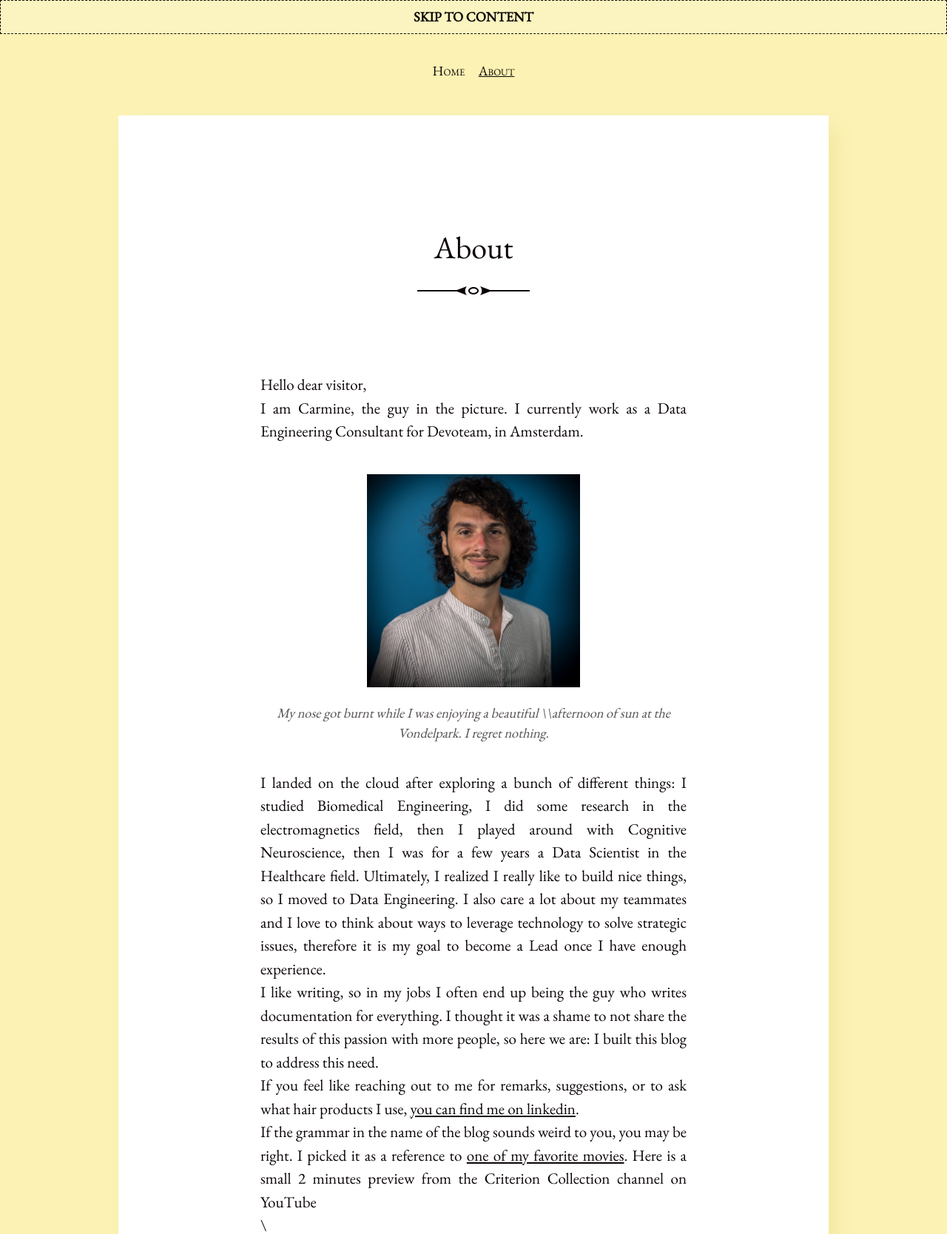
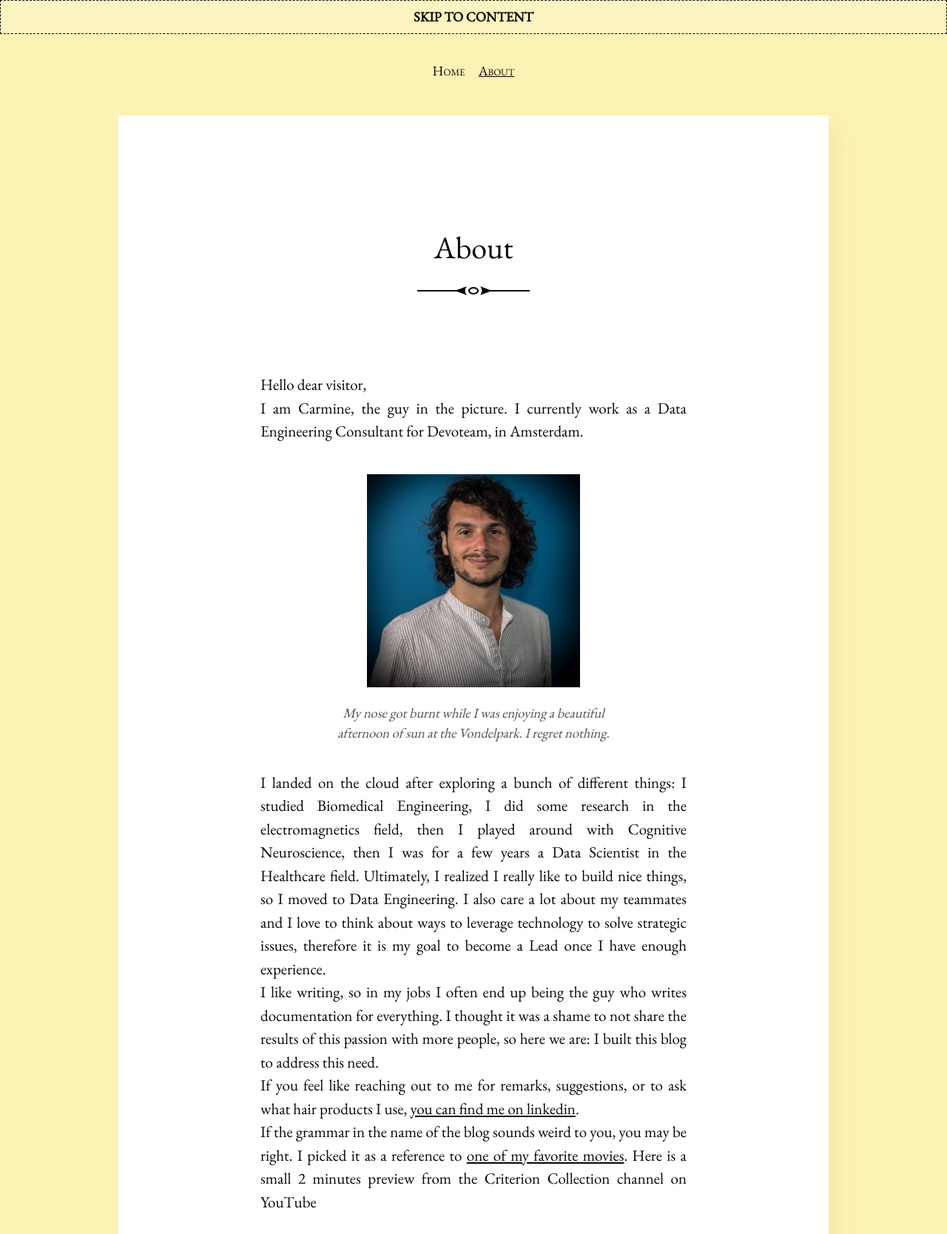
Before and after one commit to carmigno/carmigno.github.io, a Jekyll site: the page built from about.md, in a window 1280 px wide, cut to the strip 0-1668 px from the top of the page. Shown: the whole strip at 74% size. Built offline with Jekyll 4.4.1, drawn with Linux system fonts in a browser that asks for light colours.

Commit message:
Retry linebreak

```diff
--- a/about.md
+++ b/about.md
@@ -10,24 +10,24 @@ I am Carmine, the guy in the picture. I currently work as a Data Engineering Con
 <figure>
   <img alt="Carmine Gnolo" src="./assets/images/carmine.jpg" style="width:50%"/>
   <figcaption>
-    My nose got burnt while I was enjoying a beautiful \\afternoon of sun at the Vondelpark. I regret nothing.
+    My nose got burnt while I was enjoying a beautiful <br />afternoon of sun at the Vondelpark. I regret nothing.
   </figcaption>
 </figure>
 
 I landed on the cloud after exploring a bunch of different things: I studied Biomedical Engineering, I did some research in the electromagnetics field, then I played around with Cognitive Neuroscience, then I was for a few years a Data Scientist in the Healthcare field. Ultimately, I realized I really like to build nice things, so I moved to Data Engineering. I also care a lot about my teammates and I love to think about ways to leverage technology to solve strategic issues, therefore it is my goal to become a Lead once I have enough experience.
-\\
+<br />
 I like writing, so in my jobs I often end up being the guy who writes documentation for everything. I thought it was a shame to not share the results of this passion with more people, so here we are: I built this blog to address this need.
-\\
+<br />
 If you feel like reaching out to me for remarks, suggestions, or to ask what hair products I use, [you can find me on linkedin](https://www.linkedin.com/in/gnolo/).
-\\
+<br />
 If the grammar in the name of the blog sounds weird to you, you may be right. I picked it as a reference to [one of my favorite movies](https://en.wikipedia.org/wiki/In_the_Mood_for_Love). Here is a small 2 minutes preview from the Criterion Collection channel on YouTube
-\\
-\\
+<br />
+<br />
 
 <div class="video-container">
 <iframe src="https://www.youtube.com/embed/ypY9OaKCfRU"  frameborder="0" allow="accelerometer; autoplay; clipboard-write; encrypted-media; gyroscope; picture-in-picture" allowfullscreen></iframe>
 </div>
 <div style="text-align:center;font-style:italic">Isn't it beautiful?</div>
 
-\\
+<br />
 Thanks for reading this, have a great day!
```
